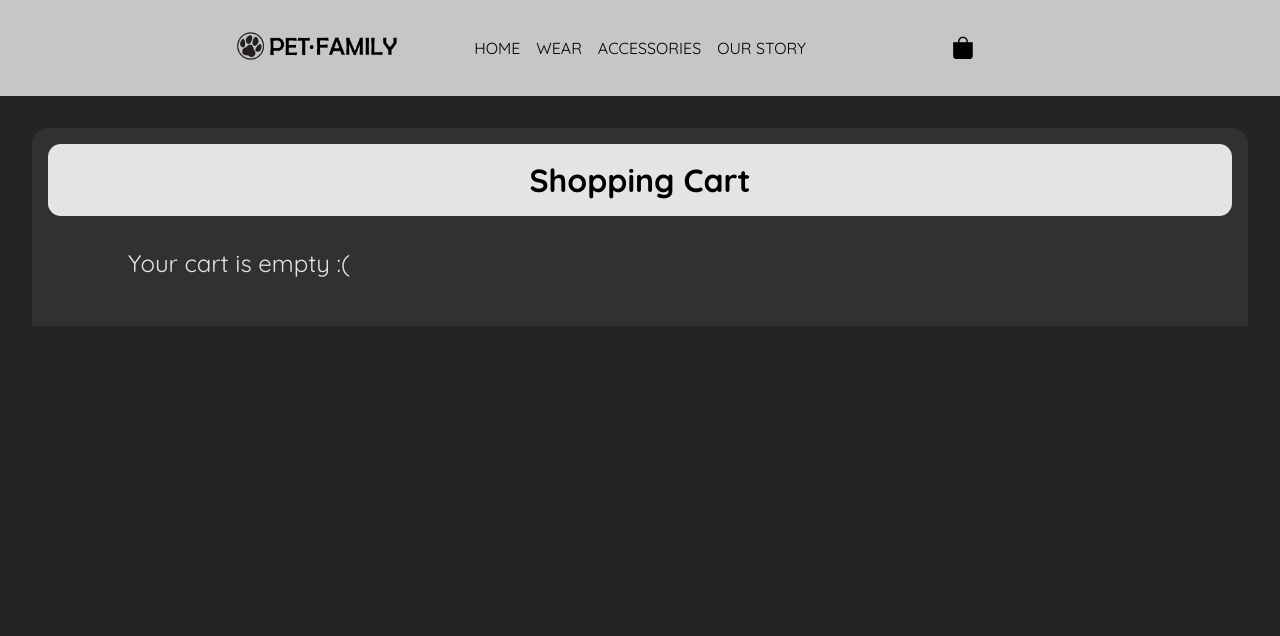
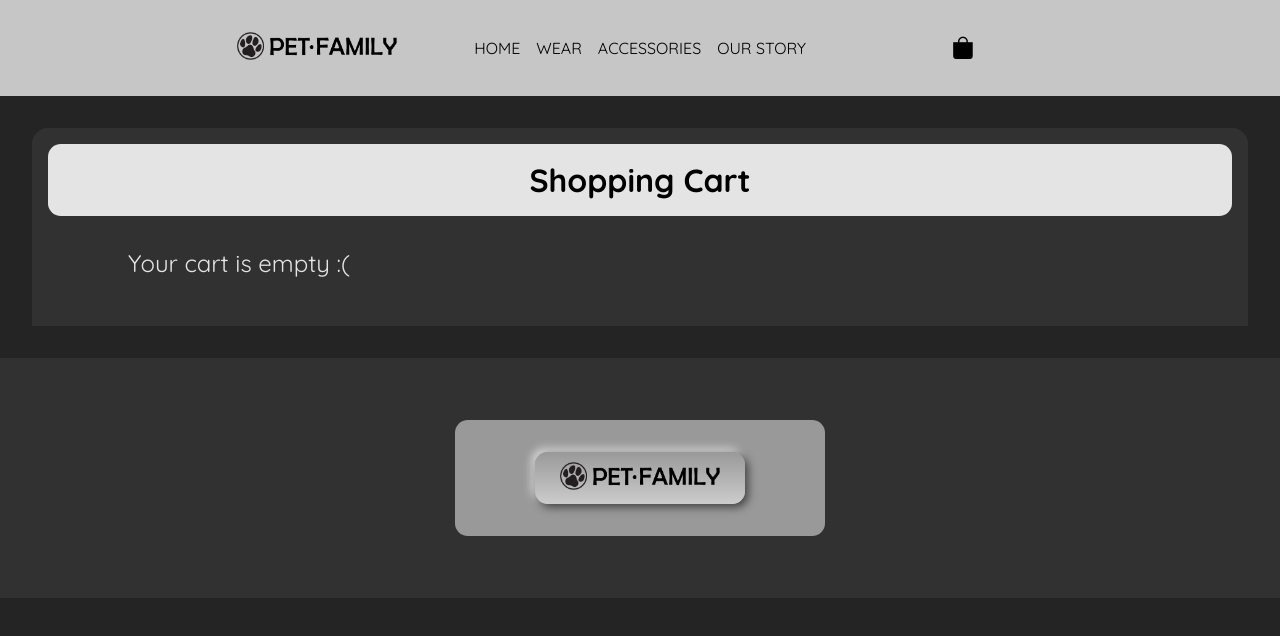
Before and after one commit to Jaco25PL/Pet-Fashion-eCommerce, a React (Vite) app: page /cart in a window 1280 px wide. Shown: the top 636 px of the page. Built offline with nearby package versions, Linux system fonts and the light colour scheme.

Commit message:
footer created

```diff
--- a/src/App.jsx
+++ b/src/App.jsx
@@ -1,5 +1,5 @@
 import { Router } from "./router/Router"
-import  CartProvider  from "./context/cartContext"
+import { CartProvider } from "./context/cartContext"
 
 function App() {
   return (
--- a/src/components/AboutUs/AboutUs.jsx
+++ b/src/components/AboutUs/AboutUs.jsx
@@ -1,3 +1,14 @@
+import styles from "./styles.module.css"
+
 export const AboutUs = () => {
-    return <>No yet</>
+    return (
+        <div className={styles.container}>
+            <h1 className={styles.item}>About Us</h1>
+            <div className={styles.item}>
+                <p>
+                    Welcome to Pet Family, where we blend style and pet-friendly comfort. Our journey began from a passion for keeping pets stylish and content. Pet Family is your go-to online store for pet clothing and accessories, carefully curated to match your furry friend's personality and enhance your bond. We believe in responsible practices, dedicating a portion of our proceeds to support animal welfare causes. Join us in this exciting venture, making every pet feel amazing!
+                </p>
+            </div>
+        </div>
+    )
 }
--- /dev/null
+++ b/src/components/AboutUs/styles.module.css
@@ -0,0 +1,26 @@
+.container{
+    background-color: #292929;
+    padding: 1rem;
+    margin: 2rem 10rem;
+    border-radius: 1rem;
+    -webkit-border-radius: 1rem;
+    -moz-border-radius: 1rem;
+    -ms-border-radius: 1rem;
+    -o-border-radius: 1rem;
+}
+
+.item:first-child{
+    padding: 1rem 0 2rem;
+    text-align: center;
+}
+
+.item:last-child{
+    background-color: #313131;
+    padding: 2rem;
+    border-radius: .8rem;
+    -webkit-border-radius: .8rem;
+    -moz-border-radius: .8rem;
+    -ms-border-radius: .8rem;
+    -o-border-radius: .8rem;
+    text-align: justify;
+}
--- /dev/null
+++ b/src/components/Footer/Footer.jsx
@@ -0,0 +1,14 @@
+import styles from "./styles.module.css"
+import { Logo } from "../Logo/Logo"
+
+export const Footer = () => {
+    return (
+        <div className={styles.container}>
+            <div className={styles.logoContainer}>
+                <div className={styles.btn}>
+                    <Logo/>
+                </div>
+            </div>
+        </div>
+    )
+}
--- /dev/null
+++ b/src/components/Footer/styles.module.css
@@ -0,0 +1,65 @@
+.container{
+    background-color: #313131;
+    height: 15rem;
+    padding: 2rem 5rem;
+    display: flex;
+    justify-content: center;
+    align-items: center;
+}
+
+.logoContainer{
+    background-color: #999;
+    border-radius: .8rem;
+    width: fit-content;
+    padding: 2rem 5rem;
+    -webkit-border-radius: .8rem;
+    -moz-border-radius: .8rem;
+    -ms-border-radius: .8rem;
+    -o-border-radius: .8rem;
+}
+
+
+.btn {
+    background: linear-gradient(0deg, #ccc   0%, #999 100%);
+    color: #fff;
+    overflow: hidden;
+    border-radius: .8rem;
+    padding: 10px 25px;
+    cursor: pointer;
+    transition: all 0.3s ease;
+    position: relative;
+    box-shadow:  0.2rem 0.2rem 0.5rem #3f3f3f, -0.2rem -0.2rem 0.5rem #e1e1e1;
+}
+
+.btn:before {
+    position: absolute;
+    content: '';
+    display: inline-block;
+    top: -180px;
+    left: 0;
+    width: 30px;
+    height: 100%;
+    background-color: #fff;
+    animation-name: refelx;
+    animation-duration: 4s;
+    animation-timing-function: ease-in-out;
+    animation-iteration-count: infinite;
+}
+.btn:hover{
+  opacity: .7;
+}
+
+.btn:active{
+  box-shadow:  4px 4px 6px 0 rgba(255,255,255,.3),
+              -4px -4px 6px 0 rgba(116, 125, 136, .2),
+    inset -4px -4px 6px 0 rgba(255,255,255,.2),
+    inset 4px 4px 6px 0 rgba(0, 0, 0, .2);
+}
+
+
+@keyframes refelx {
+    0% {transform: scale(0) rotate(45deg); opacity: 0; }
+    80% {transform: scale(0) rotate(45deg); opacity: 0.5; }
+    81% {transform: scale(4) rotate(45deg); opacity: 1; }
+    100% {transform: scale(50) rotate(45deg); opacity: 0; }
+}
--- a/src/context/CartContext.jsx
+++ b/src/context/CartContext.jsx
@@ -4,7 +4,7 @@ import { createContext, useEffect, useState } from "react"
 
 export const CartContext = createContext()
 
-function CartProvider({children}) {
+export const CartProvider = ({children}) => {
 
     const initialCart = JSON.parse(localStorage.getItem("cart")) || []
     const [cart, setCart] = useState(initialCart)
@@ -81,6 +81,3 @@ function CartProvider({children}) {
         </CartContext.Provider>
     )
 }
-
-
-export default CartProvider
--- a/src/router/Router.jsx
+++ b/src/router/Router.jsx
@@ -5,6 +5,7 @@
   import { AboutUs } from "../components/AboutUs/AboutUs"
   import { Cart } from "../components/Cart/Cart"
   import { CheckOut } from "../components/CheckOut/CheckOut"
+import { Footer } from "../components/Footer/Footer"
 
   export const Router = () => {
 
@@ -20,6 +21,7 @@
               <Route path="/cart" element={<Cart/>}/>
               <Route path="/cart/checkout" element={<CheckOut/>}/>
             </Routes>
+            <Footer/>
           </BrowserRouter>
 
       )
```
Also changed, not shown: 1 other file (tests, documents, lock files or other folders).
